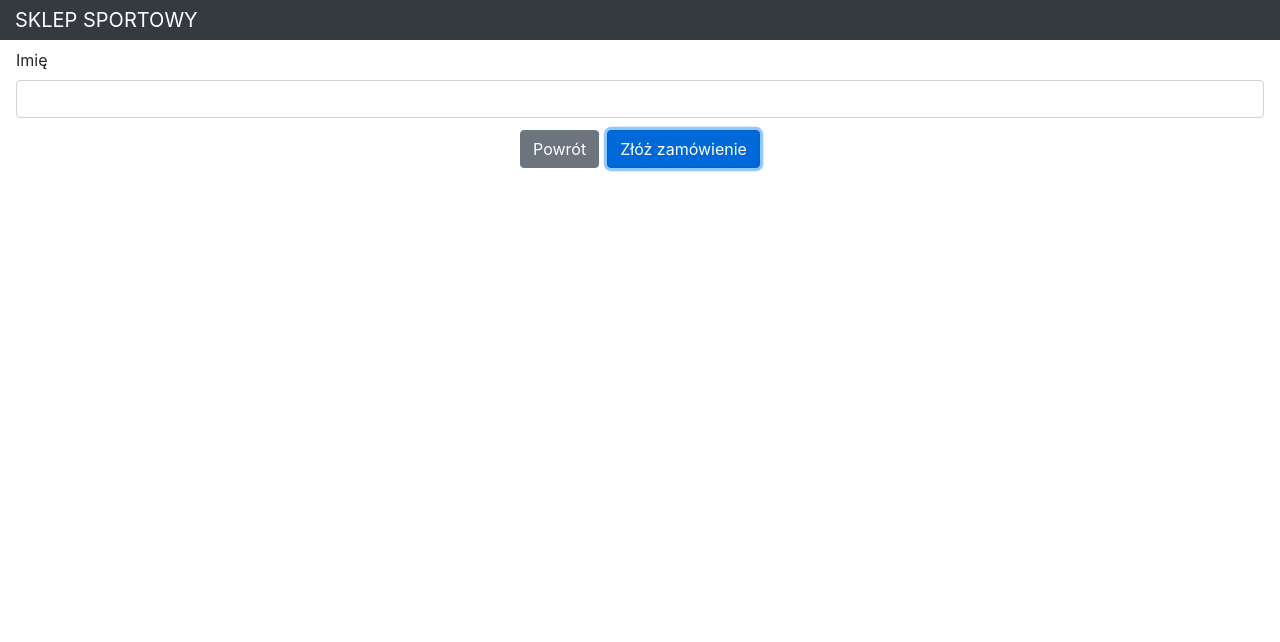
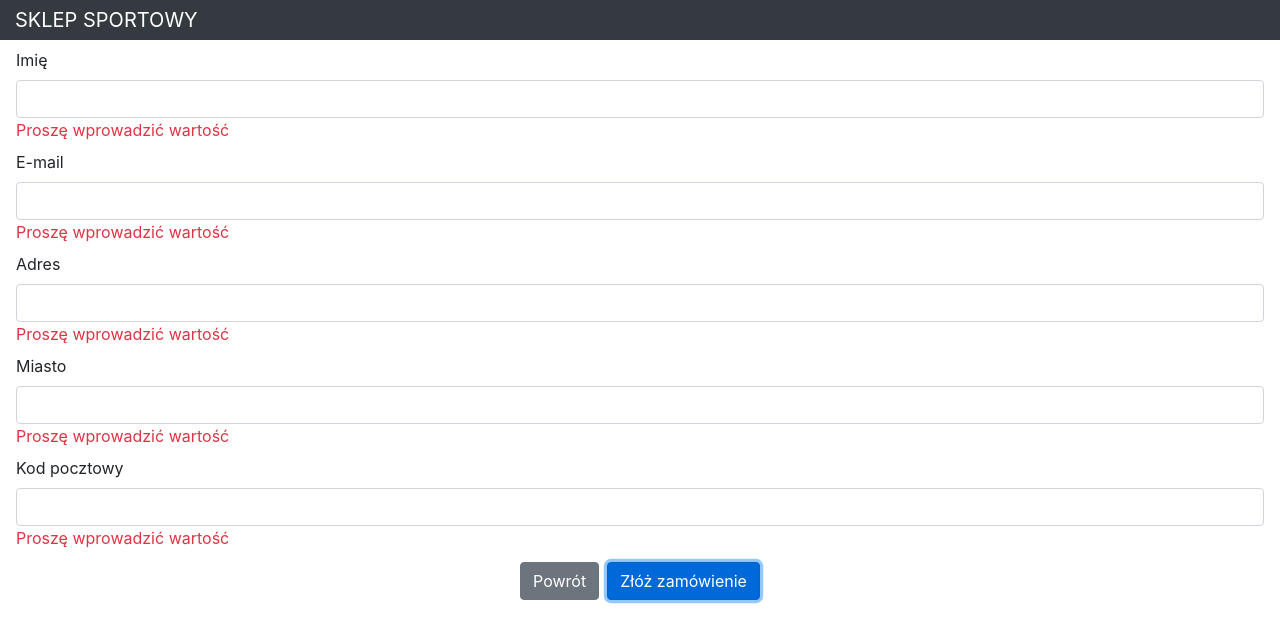
Before and after one commit to bswiatek/sportsstore, a Vue app: page /checkout in a window 1280 px wide. Both pictures are taken after a click on the button "Złóż zamówienie". Shown: the top 642 px of the page. Built offline with nearby package versions, Linux system fonts and the light colour scheme; no server answers.

Commit message:
checkout validation

```diff
--- a/src/components/Checkout.vue
+++ b/src/components/Checkout.vue
@@ -10,7 +10,36 @@
         <div class="m-2">
             <div class="form-group m-2">
                 <label>Imię</label>
-                <input type="text" v-model="name" class="form-control">
+                <input type="text" v-model="$v.order.name.$model" class="form-control" />
+                <validation-error v-bind:validation="$v.order.name" />
+            </div>
+        </div>
+        <div class="m-2">
+            <div class="form-group m-2">
+                <label>E-mail</label>
+                <input type="text" v-model="$v.order.email.$model" class="form-control" />
+                <validation-error v-bind:validation="$v.order.email" />
+            </div>
+        </div>
+        <div class="m-2">
+            <div class="form-group m-2">
+                <label>Adres</label>
+                <input type="text" v-model="$v.order.address.$model" class="form-control" />
+                <validation-error v-bind:validation="$v.order.address" />
+            </div>
+        </div>
+        <div class="m-2">
+            <div class="form-group m-2">
+                <label>Miasto</label>
+                <input type="text" v-model="$v.order.city.$model" class="form-control" />
+                <validation-error v-bind:validation="$v.order.city" />
+            </div>
+        </div>
+        <div class="m-2">
+            <div class="form-group m-2">
+                <label>Kod pocztowy</label>
+                <input type="text" v-model="$v.order.zip.$model" class="form-control" />
+                <validation-error v-bind:validation="$v.order.zip" />
             </div>
         </div>
         <div class="text-center">
@@ -25,15 +54,44 @@
 </template>
 
 <script>
+import { required, email } from "vuelidate/lib/validators";
+import ValidationError from "./ValidationError";
+import { mapActions } from "vuex";
+
 export default {
+    components: { ValidationError },
     data: function() {
         return {
-            name: null
+            order: {
+                name: null,
+                email: null,
+                address: null,
+                city: null,
+                zip: null
+            }
+        }
+    },
+    validations: {
+        order: {
+            name: { required },
+            email: { required, email },
+            address: { required },
+            city: { required },
+            zip: { required }
         }
     },
     methods: {
-        submitOrder() {
-            //todo: zapisz zamówienie
+        ...mapActions({
+            "storeOrder": "storeOrder",
+            "clearCart": 'cart/clearCartData'
+        }),
+        async submitOrder() {
+            this.$v.$touch();
+            if (!this.$v.$invalid) {
+                let order = await this.storeOrder(this.order);
+                this.clearCart();
+                this.$router.push(`/thanks/${order}`);
+            }
         }
     }
 }
--- /dev/null
+++ b/src/components/ValidationError.vue
@@ -0,0 +1,35 @@
+<template>
+    <div v-if="show" class="text-danger">
+        <div v-for="m in messages" v-bind:key="m">{{ m }}</div>
+    </div>
+</template>
+
+<script>
+export default {
+    props: ["validation"],
+
+    computed: {
+        show() {
+            return this.validation.$dirty && this.validation.$invalid
+        },
+        messages() {
+            let messages = [];
+            if (this.validation.$dirty) {
+                if (this.hasValidationError("required")) {
+                    messages.push("Proszę wprowadzić wartość")
+                } else if (this.hasValidationError("email")) {
+                    messages.push("Proszę wprowadzić prawidłowy adres e-mail")
+                }
+            }
+            return messages;
+        }
+    },
+
+    methods: {
+        hasValidationError(type) {
+            console.log(this.validation.$params);
+            return !this.validation[type];
+        }
+    }
+}
+</script>
--- a/src/main.js
+++ b/src/main.js
@@ -7,8 +7,11 @@
 import "font-awesome/css/font-awesome.min.css";
 import store from "./store";
 import router from "./router";
+import Vuelidate from "vuelidate";
 
 Vue.filter( "currency", (value) => new Intl.NumberFormat("pl-PL", {style: "currency", currency: "PLN"}).format(value) );
+
+Vue.use(Vuelidate);
 
 new Vue({
   render: h => h(App),
```
